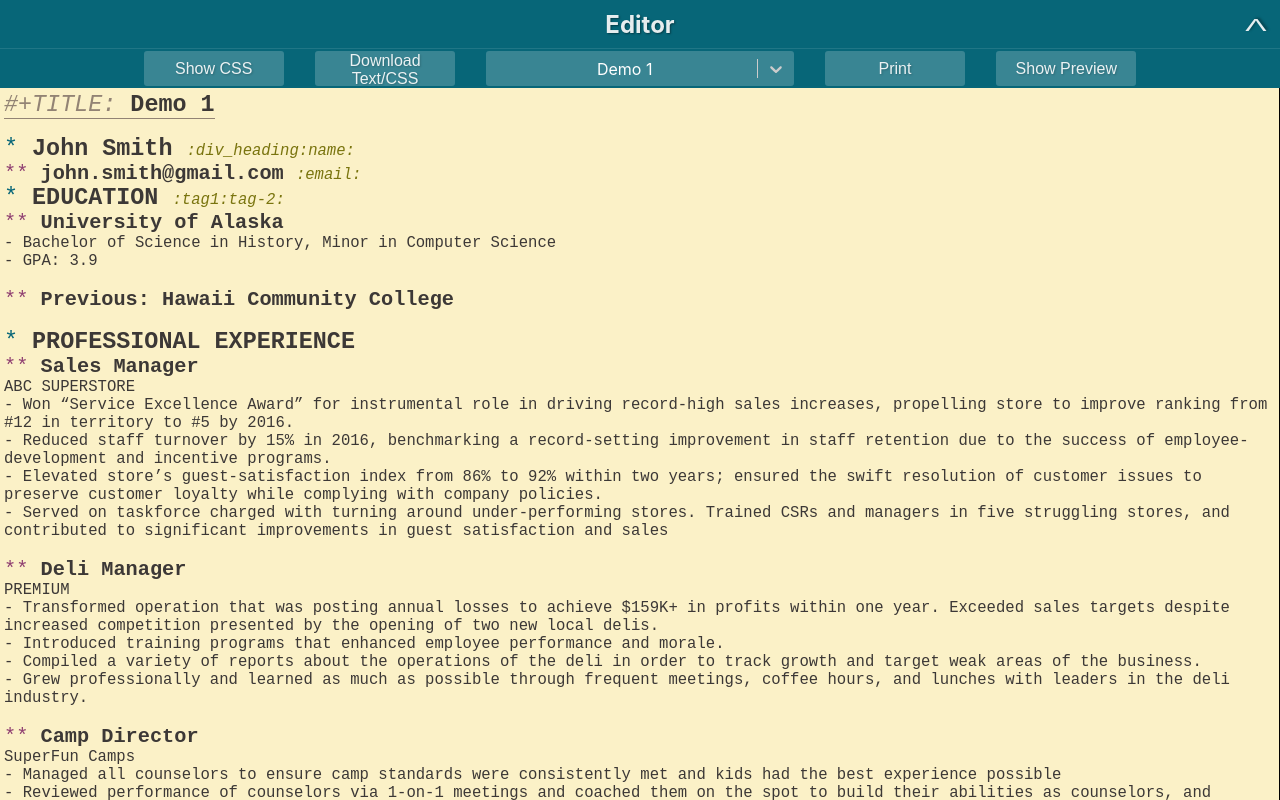
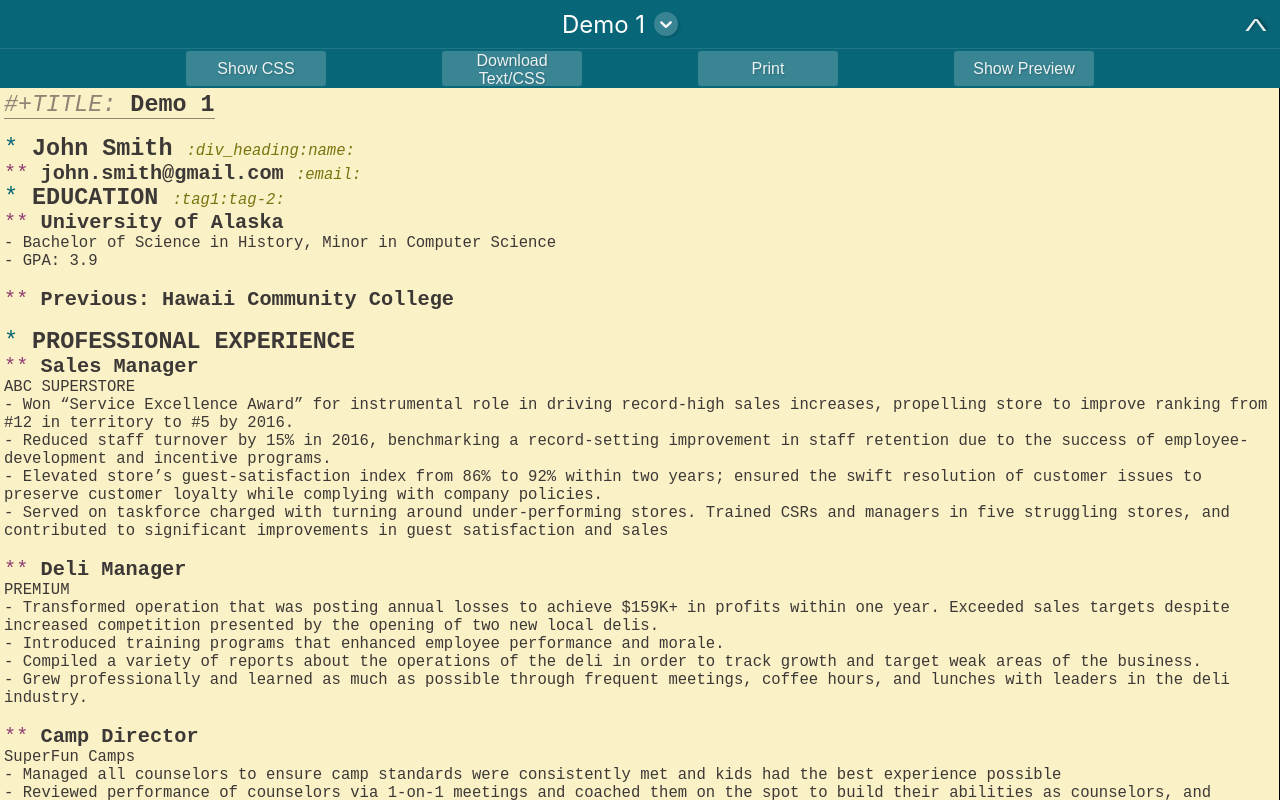
Before and after one commit to gainhad/org-to-resume, a React (Create React App) app: page / in a window 1280 px wide. Built offline with nearby package versions, Linux system fonts and the light colour scheme.

Commit message:
Updated title styling and moved to top

```diff
--- a/src/App.js
+++ b/src/App.js
@@ -229,6 +229,14 @@ class App extends React.Component {
         components={{ Option: customOption }}
         onChange={this.selectedDocumentChange}
         options={options}
+        styles={{
+          singleValue: (defualt, state) => {
+            console.log(state);
+            return {};
+          },
+          indicator: () => ({}),
+          indicatorSeparator: () => ({})
+        }}
         isSearchable={false}
         className="documentSelectorContainer"
         classNamePrefix="documentSelector"
--- a/src/App.scss
+++ b/src/App.scss
@@ -11,12 +11,12 @@
 }
 
 .documentSelectorContainer {
-    width: 30%;
     height: 90%;
-    min-width: 200px;
+    width: auto;
+    grid-column: span 2;
     .documentSelector {
 	&__control {
-	    background: rgba(255, 255, 255, 0.2);
+	    background: none;
 	    border: none;
 	    border-radius: 3px;
 	    height: 100%;
@@ -27,11 +27,22 @@
 	    }
 	}
 	&__menu {
-	    width: 200%;
-	    left: -50%;
+	    position: fixed;
+	    width: 40vw;
+	    left: 30vw;
+	    top: 35px;
 	}
-	&__indicator {
-	    padding: 0px 8px;
+	&__dropdown-indicator {
+	    color: white;
+	    transition: transform .2s;
+	    background: rgba(255, 255, 255, .2);
+	    box-shadow: 2px 2px 2px rgba(0, 0, 0, .1);
+	    border-radius: 50%;
+	    padding: 2px;
+	    &:hover {
+		color: white;
+		transform: scale(1.2);
+	    }
 	}
 	&__value-container {
 	}
@@ -52,8 +63,8 @@
 	    flex-grow: 1;
 	}
 	&__single-value {
-	    width: 95%;
 	    text-align: center;
+	    font-size: 1.5em;
 	    color: white;
 	}
     }
@@ -141,11 +152,6 @@ h2 {
   left: 0;
   position: sticky;
   z-index: 5;
-  h2 {
-    margin: 0;
-    grid-column-start: 2;
-    text-shadow: 1px 1px 2px rgba(0, 0, 0, 0.4);
-  }
 }
 
 .tool-bar {
@@ -222,7 +228,7 @@ pre {
 
 #toggle-preview-content-button {
     position: sticky;
-    float: left;
+    float: right;
     top: 10px;
     margin: 10px;
     background: var(--blue);
--- a/src/components/titleBar.js
+++ b/src/components/titleBar.js
@@ -11,7 +11,7 @@ class TitleBar extends React.Component {
   render() {
     return (
       <div className="title-bar">
-        <h2>{this.props.title}</h2>
+        {this.props.selector}
         <button
           type="button"
           onClick={() =>
@@ -34,7 +34,6 @@ class TitleBar extends React.Component {
           <button className="tool-bar-button" onClick={this.props.saveFiles}>
             Download Text/CSS
           </button>
-          {this.props.selector}
           <button onClick={window.print} className="tool-bar-button">
             Print
           </button>
```
